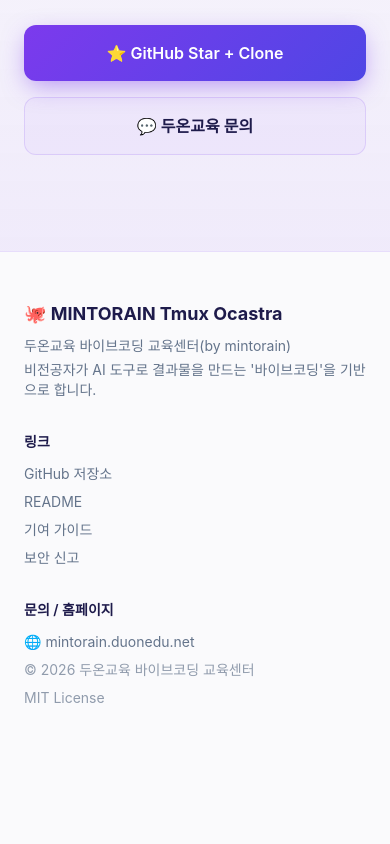
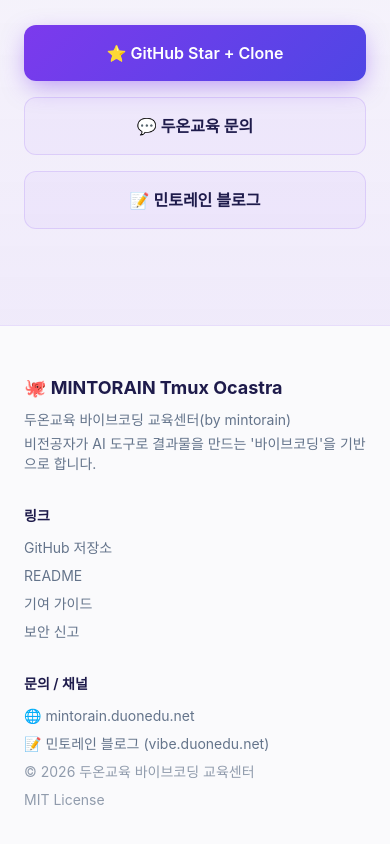
Before and after one commit to mintorain/mintorain-tmux-ocastra, a plain HTML site: page docs/index.html in a window 390 px wide. Shown: the part 7646-8490 px from the top of the page. Before the commit the page ends 8402 px from the top, so only its background shows below. Drawn offline with nearby package versions, Linux system fonts and the light colour scheme; a web font is replaced by a local one.

Commit message:
feat(docs): 민토레인 블로그 링크 추가 (vibe.duonedu.net)
CTA 섹션:
- '⭐ GitHub Star' / '💬 두온교육 문의' 옆에 '📝 민토레인 블로그' 버튼 추가
- 모바일에서는 세로 stack, 데스크톱에서는 가로 정렬

Footer:
- '문의 / 홈페이지' → '문의 / 채널' 로 변경
- mintorain.duonedu.net 아래 vibe.duonedu.net 추가

```diff
--- a/docs/index.html
+++ b/docs/index.html
@@ -636,6 +636,11 @@
              style="background: var(--bg-card); border-color: var(--border); color: var(--text-primary);">
             <span aria-hidden="true">💬</span> 두온교육 문의
           </a>
+          <a href="https://vibe.duonedu.net"
+             class="w-full sm:w-auto px-8 py-4 rounded-xl border font-semibold transition hover:scale-105"
+             style="background: var(--bg-card); border-color: var(--border); color: var(--text-primary);">
+            <span aria-hidden="true">📝</span> 민토레인 블로그
+          </a>
         </div>
       </div>
     </section>
@@ -660,9 +665,10 @@
         </ul>
       </div>
       <div>
-        <div class="font-semibold mb-3" style="color: var(--text-primary);">문의 / 홈페이지</div>
+        <div class="font-semibold mb-3" style="color: var(--text-primary);">문의 / 채널</div>
         <ul class="space-y-2" role="list">
           <li><a href="https://mintorain.duonedu.net" class="hover:text-mintorain-300 transition"><span aria-hidden="true">🌐</span> mintorain.duonedu.net</a></li>
+          <li><a href="https://vibe.duonedu.net" class="hover:text-mintorain-300 transition"><span aria-hidden="true">📝</span> 민토레인 블로그 (vibe.duonedu.net)</a></li>
           <li class="mt-4 opacity-70">© 2026 두온교육 바이브코딩 교육센터</li>
           <li class="opacity-70">MIT License</li>
         </ul>
```
